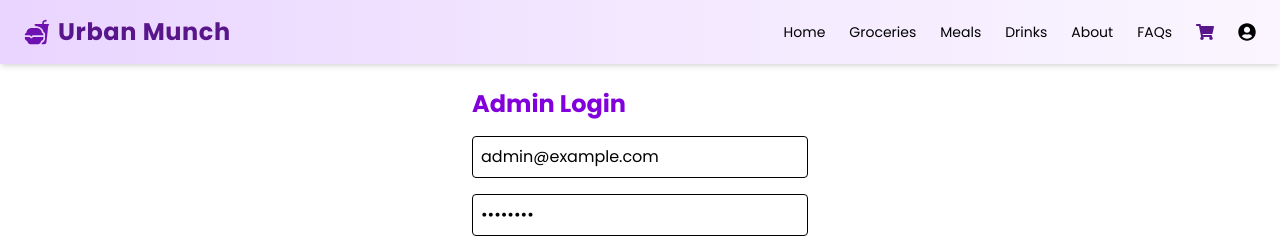
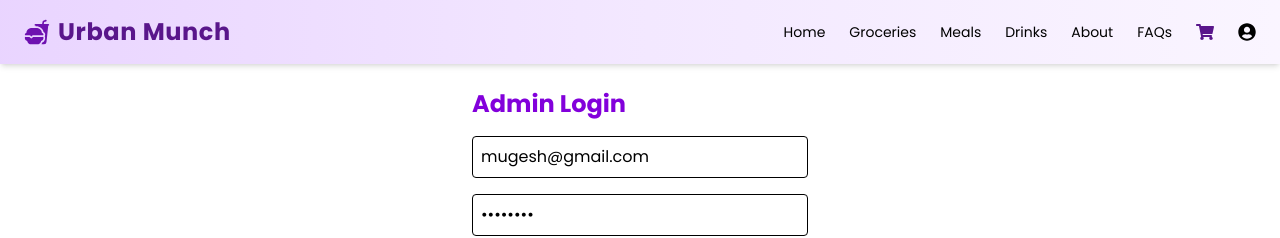
Before and after one commit to gracemugeche/gomycode-urban-munch-store, a React (Vite) app in the folder client/: page /admin/login in a window 1280 px wide. Shown: the top 238 px of the page. Built offline with nearby package versions, Linux system fonts and the light colour scheme; no server answers.

Commit message:
add the admin login

```diff
--- a/client/src/pages/AdminLogin.tsx
+++ b/client/src/pages/AdminLogin.tsx
@@ -3,7 +3,6 @@ import axios from "axios";
 import { useNavigate } from "react-router-dom";
 import { useAuth } from "../hooks/useAuth";
 
-// Updated expected response from backend
 interface LoginResponse {
   token: string;
   user: {
@@ -14,7 +13,7 @@ interface LoginResponse {
 }
 
 const AdminLogin = () => {
-  const [email, setEmail] = useState("admin@example.com");
+  const [email, setEmail] = useState("mugesh@gmail.com");
   const [password, setPassword] = useState("admin345");
   const [error, setError] = useState("");
   const navigate = useNavigate();
@@ -34,8 +33,8 @@ const AdminLogin = () => {
         return;
       }
 
-      login(user, token); // ✅ Save full user and token to context
-      navigate("/admin/dashboard"); // ✅ Redirect to admin dashboard
+      login(user, token);
+      navigate("/admin/dashboard");
     } catch (err) {
       setError("Invalid credentials");
     }
```
